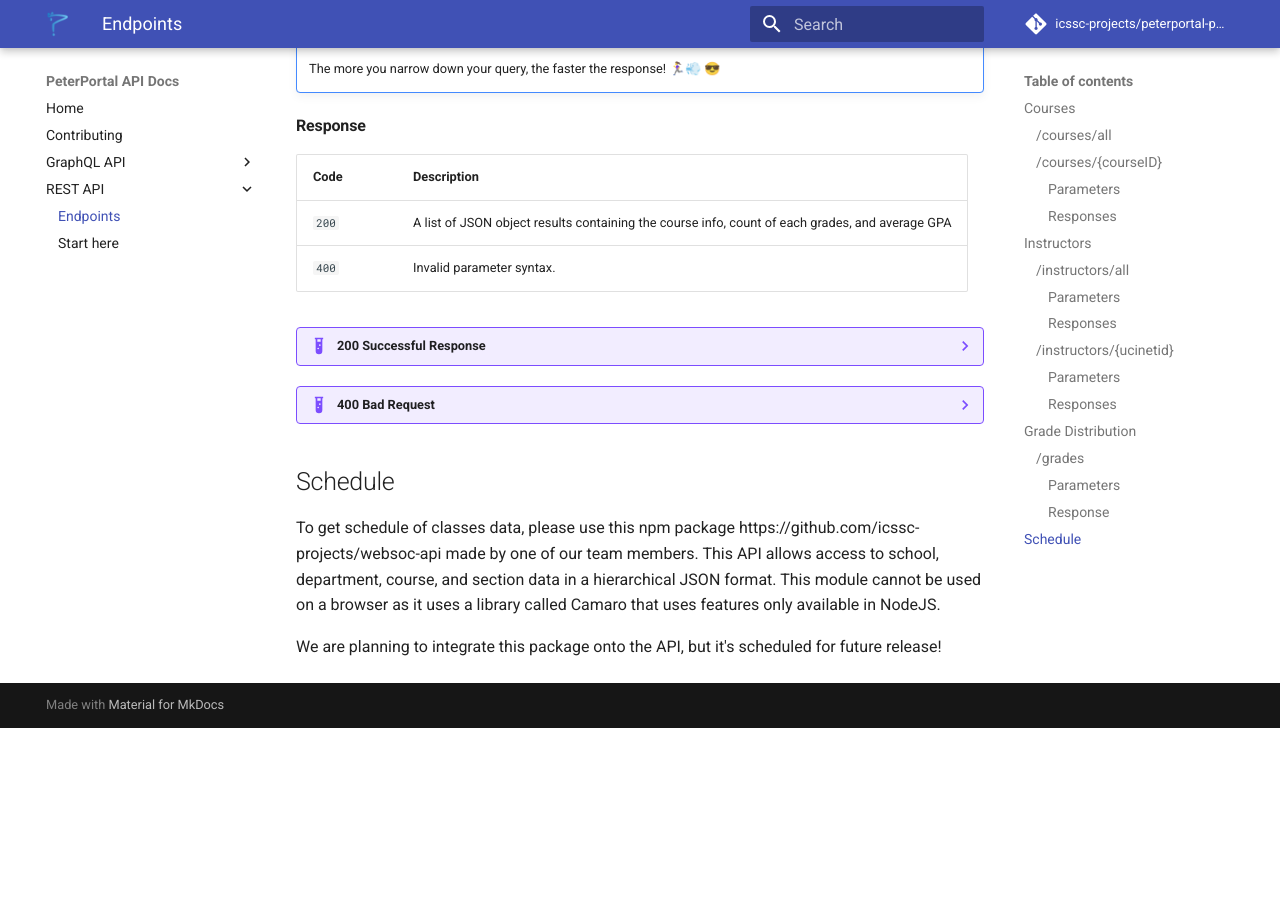
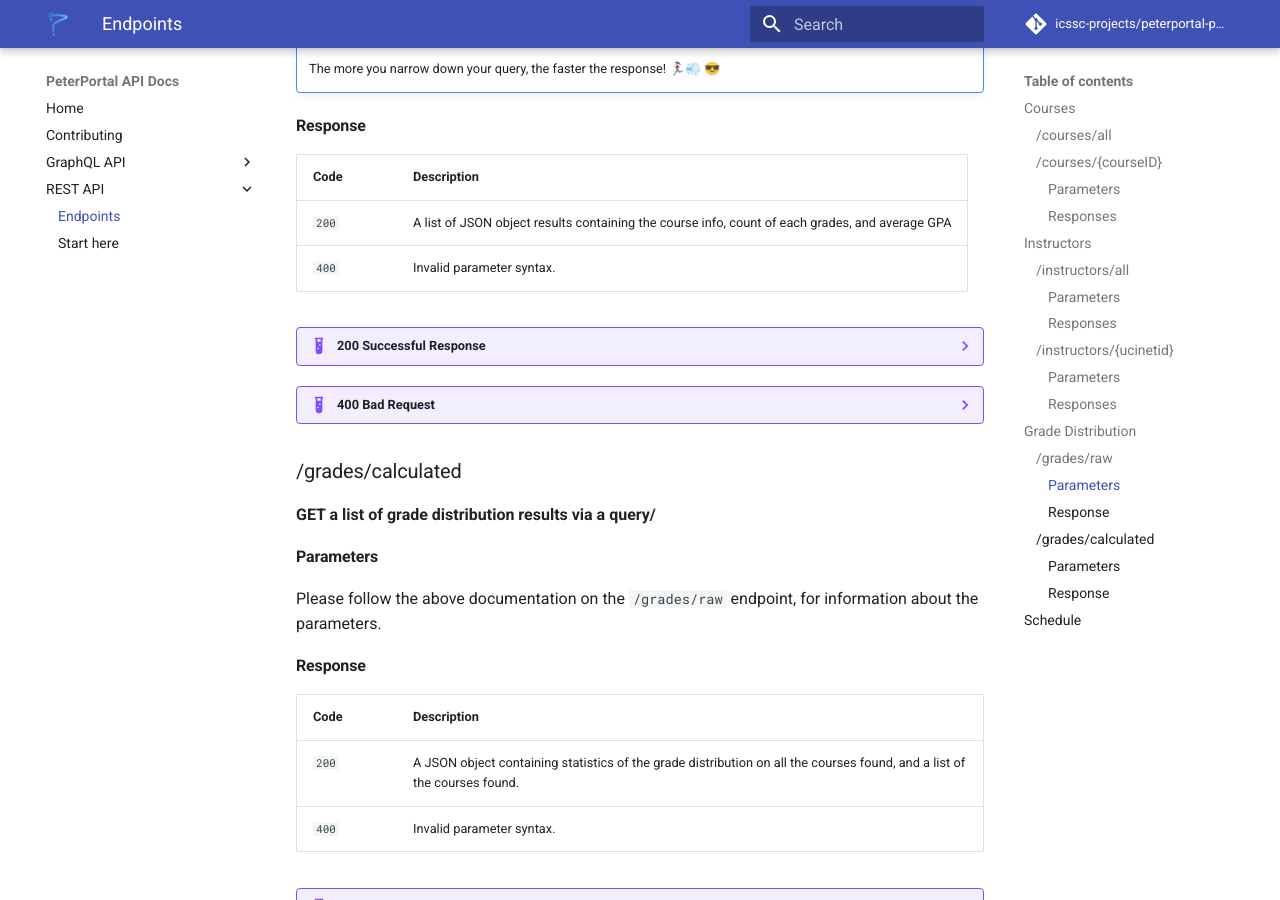
Before and after one commit to icssc/peterportal-public-api, an MkDocs documentation site: the page built from docs/REST-API/endpoints.md, in a window 1280 px wide and 900 px high, scrolled down 3175 px. Built offline with MkDocs 1.6.1 and Material for MkDocs 9.7.7, drawn with Linux system fonts in a browser that asks for light colours; comment, search, counter and statistics services are not loaded; before the commit the page ends 3903 px from its top, so only the background shows below that; some of the changed lines change nothing that is shown.

Commit message:
changed grades endpoint docs

````diff
--- a/docs/REST-API/endpoints.md
+++ b/docs/REST-API/endpoints.md
@@ -47,7 +47,7 @@
 
 ??? example "200 Successful Response"
 
-    `/courses/I&CSCI53` returns
+    <!-- `/courses/I&CSCI53` returns -->
 
     ``` JSON
     {
@@ -64,7 +64,7 @@
             4,
             4
         ],
-        "description": "Introduces basic principles of system software...",
+        "description": "Introduces basic principles of system software: operating systems, compilers, and networking. Exposure to the following topics through theoretical and practical programming experiences: linking and loading, process and memory management, concurrency and synchronization, network communication, programming for performance, etc.",
         "department_name": "Information and Computer Science",
         "professor_history": [
             "iharris",
@@ -215,7 +215,7 @@ None. 💃
 
 ## Grade Distribution
 
-### /grades
+### /grades/raw
 **GET a list of grade distribution results via a query/**
 
 #### Parameters
@@ -258,53 +258,54 @@ All params are optional and can be multi-values by using ; as a separator.
 ??? example "200 Successful Response"
     To lookup grade distribution for I&C SCI 33 during the school year 2018-19 and 2019-20 taught by professor Pattis:
 
-    `/grades?year=2018-19;2019-20&instructor=PATTIS, R.&department=I%26C SCI&quarter=Fall&number=33` returns
+    `/grades/raw?year=2018-19;2019-20&instructor=PATTIS, R.&department=I%26C SCI&quarter=Fall&number=33` returns
 
     ``` JSON
     [
         {
             "year": "2018-19",
-            "quarter": "Fall",
+            "quarter": "FALL",
             "department": "I&C SCI",
             "number": "33",
-            "code": "36620",
+            "code": 36620,
             "section": "A",
             "instructor": "PATTIS, R.",
             "type": "LEC",
-            "a_count": 125,
-            "b_count": 72,
-            "c_count": 31,
-            "d_count": 16,
-            "f_count": 33,
-            "p_count": 1,
-            "np_count": 0,
-            "w_count": 1,
-            "average_gpa": 2.84
+            "gradeACount": 125,
+            "gradeBCount": 72,
+            "gradeCCount": 31,
+            "gradeDCount": 16,
+            "gradeFCount": 33,
+            "gradePCount": 1,
+            "gradeNPCount": 0,
+            "gradeWCount": 1,
+            "averageGPA": 2.84
         },
         {
             "year": "2019-20",
-            "quarter": "Fall",
+            "quarter": "FALL",
             "department": "I&C SCI",
             "number": "33",
-            "code": "35500",
+            "code": 35500,
             "section": "A",
             "instructor": "PATTIS, R.",
             "type": "LEC",
-            "a_count": 132,
-            "b_count": 83,
-            "c_count": 41,
-            "d_count": 18,
-            "f_count": 36,
-            "p_count": 0,
-            "np_count": 3,
-            "w_count": 1,
-            "average_gpa": 2.8
+            "gradeACount": 132,
+            "gradeBCount": 83,
+            "gradeCCount": 41,
+            "gradeDCount": 18,
+            "gradeFCount": 36,
+            "gradePCount": 0,
+            "gradeNPCount": 3,
+            "gradeWCount": 1,
+            "averageGPA": 2.8
         }
     ]
     ```
+
 ??? example "400 Bad Request"
 
-    `/grades?year=2018&instructor=PATTIS, R.&department=I%26C SCI&quarter=Fall&number=33` returns
+    `/grades/raw?year=2018&instructor=PATTIS, R.&department=I%26C SCI&quarter=Fall&number=33` returns
 
     ``` JSON
     {
@@ -316,6 +317,77 @@ All params are optional and can be multi-values by using ; as a separator.
 
     ```
 
+### /grades/calculated
+**GET a list of grade distribution results via a query/**
+
+#### Parameters
+Please follow the above documentation on the `/grades/raw` endpoint, for information about the parameters.
+
+#### Response
+
+| Code | Description |
+|------|-------------|
+| `200` | A JSON object containing statistics of the grade distribution on all the courses found, and a list of the courses found. |
+| `400` | Invalid parameter syntax. |
+<!-- | `404` | Result not found | -->
+
+??? example "200 Successful Response"
+    To lookup grade distribution for I&C SCI 33 during the school year 2018-19 and 2019-20 taught by professor Pattis:
+
+    `/grades/calculated?year=2018-19;2019-20&instructor=PATTIS, R.&department=I%26C SCI&quarter=Fall&number=33` returns
+
+    ``` JSON
+    {
+        "gradeDistribution": {
+            "SUM(gradeACount)": 257,
+            "SUM(gradeBCount)": 155,
+            "SUM(gradeCCount)": 72,
+            "SUM(gradeDCount)": 34,
+            "SUM(gradeFCount)": 69,
+            "SUM(gradePCount)": 1,
+            "SUM(gradeNPCount)": 3,
+            "SUM(gradeWCount)": 2,
+            "AVG(averageGPA)": 2.82,
+            "COUNT()": 2
+        },
+        "courseList": [
+            {
+                "year": "2018-19",
+                "quarter": "FALL",
+                "department": "I&C SCI",
+                "number": "33",
+                "code": 36620,
+                "section": "A",
+                "instructor": "PATTIS, R.",
+                "type": "LEC"
+            },
+            {
+                "year": "2019-20",
+                "quarter": "FALL",
+                "department": "I&C SCI",
+                "number": "33",
+                "code": 35500,
+                "section": "A",
+                "instructor": "PATTIS, R.",
+                "type": "LEC"
+            }
+        ]
+    }
+    ```
+
+??? example "400 Bad Request"
+
+    `/grades/calculated?year=2018&instructor=PATTIS, R.&department=I%26C SCI&quarter=Fall&number=33` returns
+
+    ``` JSON
+    {
+        "timestamp": "Thu, 31 Dec 2020 00:00:00 GMT",
+        "status": 400,
+        "error": "Bad Request: Invalid syntax in parameters",
+        "message": "Invalid syntax found in parameters. Exception occured at '2018' in the [year] query value",
+    }
+
+    ```
 
 ## Schedule
 
````
